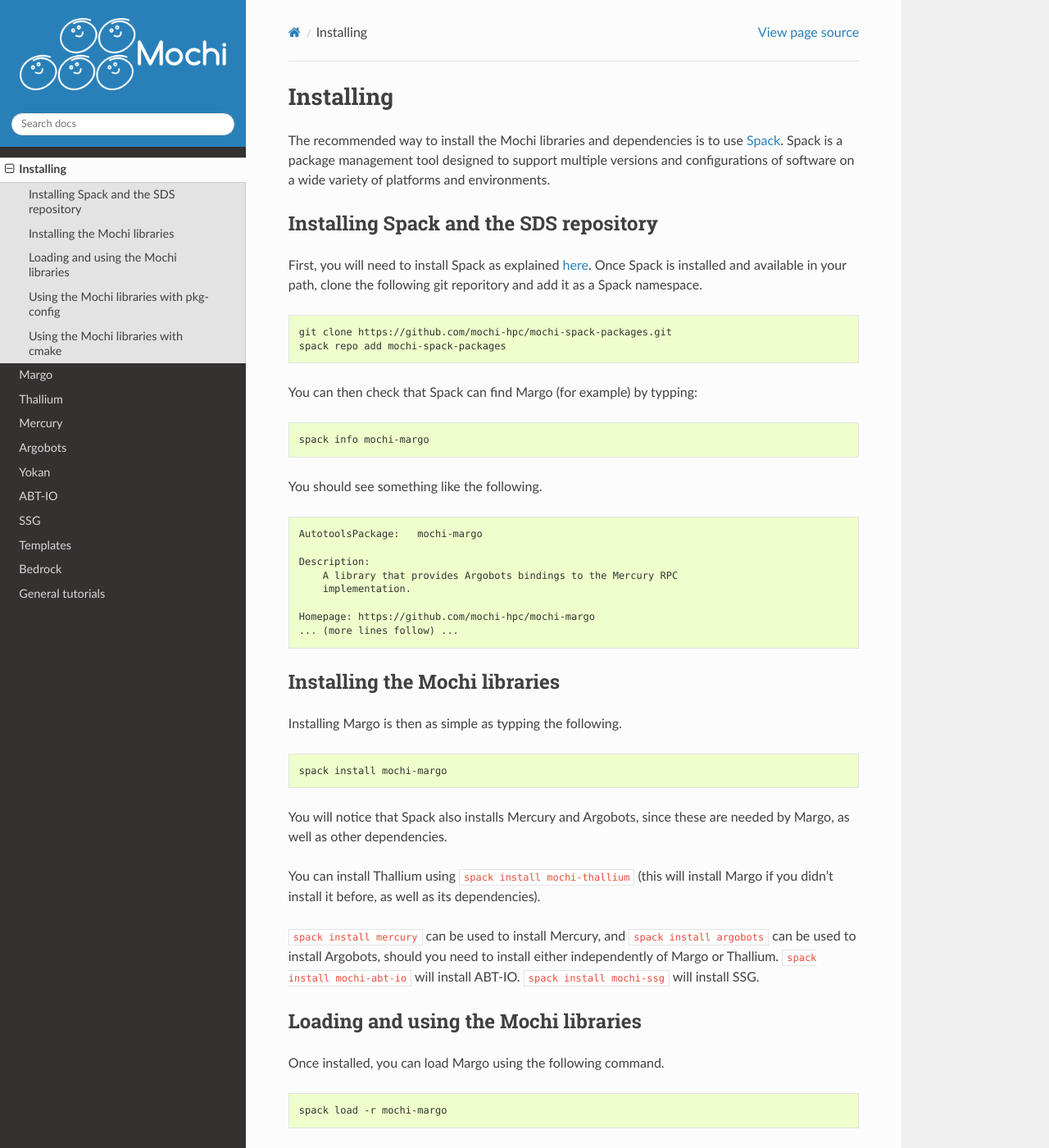
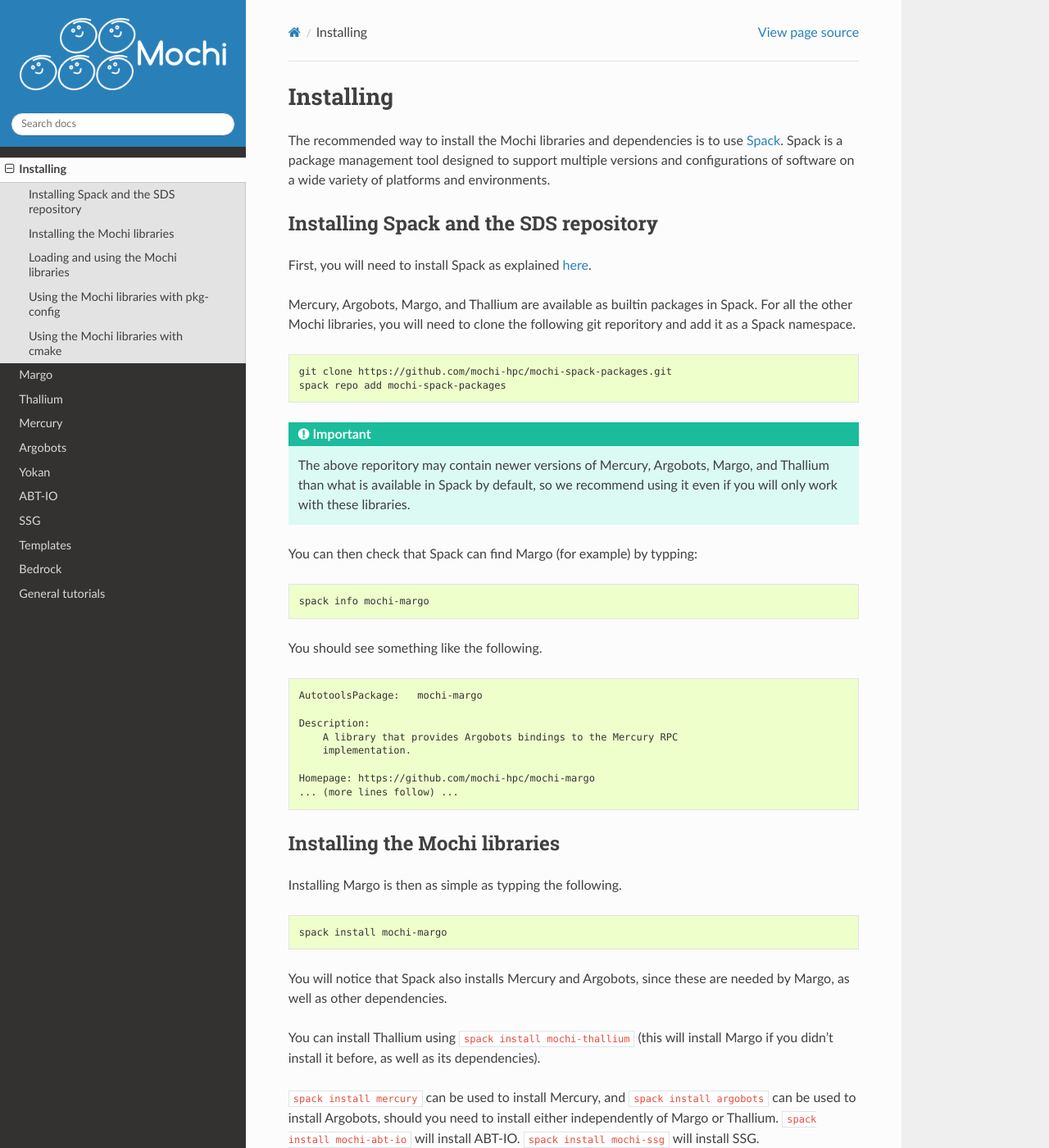
Before and after one commit to mochi-hpc/mochi-doc, a Sphinx documentation site: the page built from docs/source/installing.rst, in a window 1280 px wide and 1400 px high. Shown: the whole window at 82% size. Built offline with Sphinx 7.4.7 and the Read the Docs theme 2.0.0, drawn with Linux system fonts in a browser that asks for light colours; some of the changed text lies outside the part shown.

Commit message:
updating installation page

```diff
--- a/docs/source/installing.rst
+++ b/docs/source/installing.rst
@@ -12,13 +12,21 @@
 
 First, you will need to install Spack as explained
 `here <https://spack.readthedocs.io/en/latest/getting_started.html>`_.
-Once Spack is installed and available in your path, clone the following
-git reporitory and add it as a Spack namespace.
+
+Mercury, Argobots, Margo, and Thallium are available as builtin
+packages in Spack. For all the other Mochi libraries, you will need
+to  clone the following git reporitory and add it as a Spack namespace.
 
 .. code-block:: console
 
    git clone https://github.com/mochi-hpc/mochi-spack-packages.git
    spack repo add mochi-spack-packages
+
+.. important::
+   The above reporitory may contain newer versions of Mercury,
+   Argobots, Margo, and Thallium than what is available in Spack
+   by default, so we recommend using it even if you will only
+   work with these libraries.
 
 You can then check that Spack can find Margo (for example) by typping:
 
@@ -67,10 +75,10 @@
 
 .. code-block:: console
 
-   spack load -r mochi-margo
+   spack load mochi-margo
 
 This will load Margo and its dependencies (Mercury, Argobots, etc.).
-:code:`spack load -r mochi-thallium` will load Thallium and its dependencies
+:code:`spack load mochi-thallium` will load Thallium and its dependencies
 (Margo, Mercury, Argobots, etc.). You are now ready to use the Mochi libraries!
 
 Using the Mochi libraries with pkg-config
@@ -131,3 +141,13 @@
    # Code using SSG
    add_executable(my_ssg_prog source.c)
    target_link_libraries(my_ssg_prog PkgConfig::SSG)
+
+   # Code using Bedrock
+   add_executable(my_bedrock_prog source.cpp)
+   target_link_libraries(my_bedrock_prog bedrock-client)
+   # link against bedrock-server if you need an embedded server
+
+   # Code using Yokan
+   add_executable(my_yokan_prog source.cpp)
+   target_link_libraries(my_yokan_prog yokan-client yokan-server yokan-admin)
+   # select the relevant library to link against
```
Also changed, not shown: other parts of docs/source/installing.rst (+3 -1 lines).
